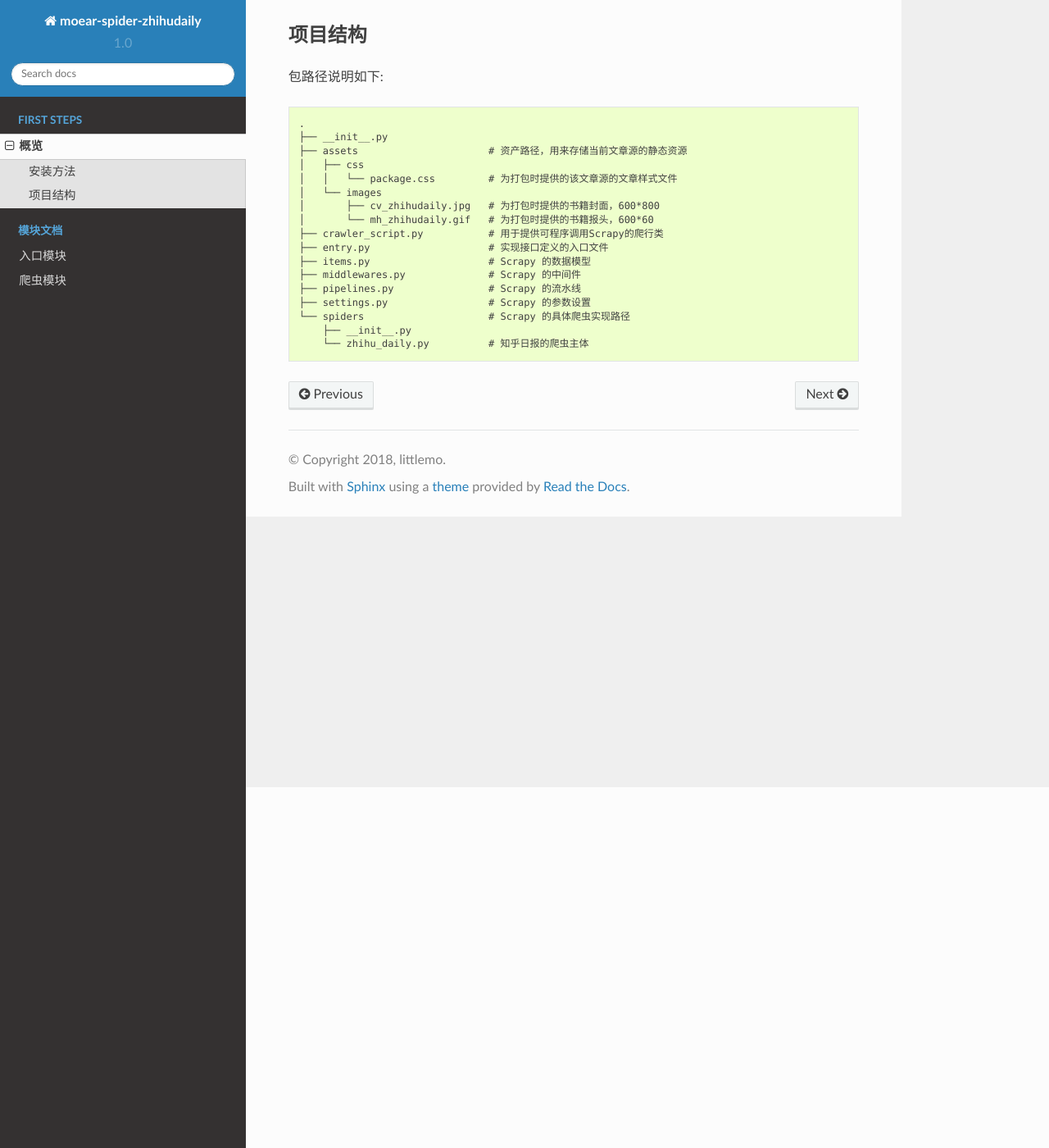
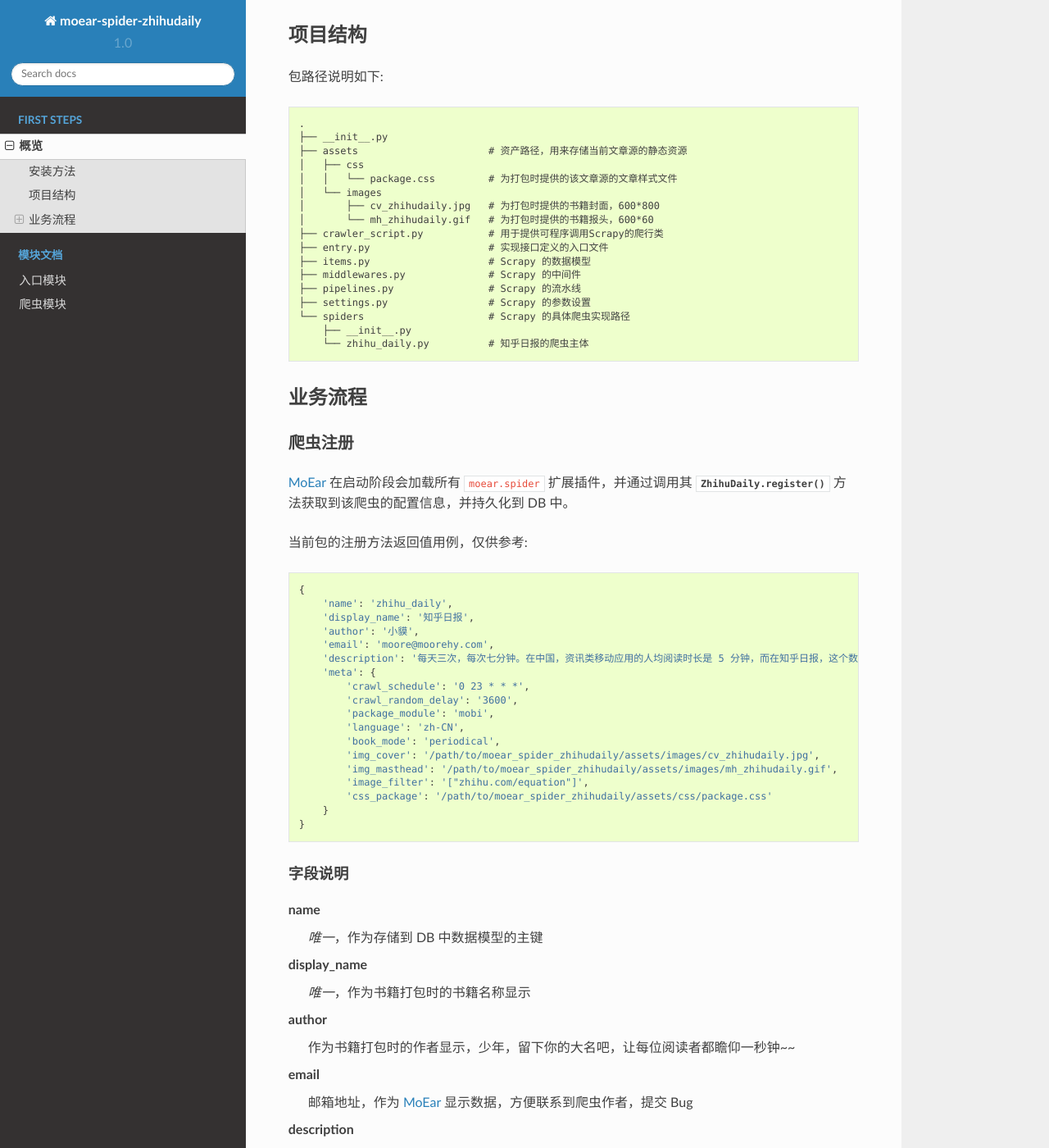
Before and after one commit to littlemo/moear-spider-zhihudaily, a Sphinx documentation site: the page built from docs/source/intro/overview.rst, in a window 1280 px wide and 1400 px high, scrolled down 440 px. Shown: the whole window at 82% size. Built offline with Sphinx 7.4.7 and the Read the Docs theme 2.0.0, drawn with Linux system fonts in a browser that asks for light colours; formulas are drawn with MathJax 3; some of the changed text lies outside the part shown.

Commit message:
F: 编写业务流程中的爬虫注册说明文档

```diff
--- a/docs/source/intro/overview.rst
+++ b/docs/source/intro/overview.rst
@@ -42,7 +42,102 @@
         └── zhihu_daily.py          # 知乎日报的爬虫主体
 
 
+业务流程
+========
+
+爬虫注册
+--------
+
+`MoEar`_ 在启动阶段会加载所有 ``moear.spider`` 扩展插件，并通过调用其
+:meth:`.ZhihuDaily.register` 方法获取到该爬虫的配置信息，并持久化到 DB 中。
+
+当前包的注册方法返回值用例，仅供参考::
+
+    {
+        'name': 'zhihu_daily',
+        'display_name': '知乎日报',
+        'author': '小貘',
+        'email': 'moore@moorehy.com',
+        'description': '每天三次，每次七分钟。在中国，资讯类移动应用的人均阅读时长是 5 分钟，而在知乎日报，这个数字是 21',
+        'meta': {
+            'crawl_schedule': '0 23 * * *',
+            'crawl_random_delay': '3600',
+            'package_module': 'mobi',
+            'language': 'zh-CN',
+            'book_mode': 'periodical',
+            'img_cover': '/path/to/moear_spider_zhihudaily/assets/images/cv_zhihudaily.jpg',
+            'img_masthead': '/path/to/moear_spider_zhihudaily/assets/images/mh_zhihudaily.gif',
+            'image_filter': '["zhihu.com/equation"]',
+            'css_package': '/path/to/moear_spider_zhihudaily/assets/css/package.css'
+        }
+    }
+
+字段说明
+~~~~~~~~
+
+name
+    *唯一*，作为存储到 DB 中数据模型的主键
+
+display_name
+    *唯一*，作为书籍打包时的书籍名称显示
+
+author
+    作为书籍打包时的作者显示，少年，留下你的大名吧，让每位阅读者都瞻仰一秒钟~~
+
+email
+    邮箱地址，作为 `MoEar`_ 显示数据，方便联系到爬虫作者，提交 Bug
+
+description
+    文章源描述，作为 `MoEar`_ 显示数据
+
+meta
+    为用于控制爬取计划&打包业务的元数据
+
+    crawl_schedule
+        爬取计划任务，遵循标准 `crontab`_ 语法格式
+
+    crawl_random_delay
+        爬取任务随机延时最大时间，单位秒。会在 ``0`` 到该值间获取一个随机数值作为爬取前的延时。
+
+        主要考虑到防止被文章源服务器 Ban 掉 IP ，
+        故在定点爬取计划任务触发后，再增加指定范围内的随机延时，以保安全。
+
+    package_module
+        指定该爬虫爬取的文章在打包时使用的打包模块名，如此处值为 ``mobi`` ，即 `MoEar`_
+        会遍历 ``moear.package`` 入口中的 ``mobi`` 插件。作为打包工具传入文章数据列表
+
+    language
+        用于指定在生成书籍文件时指定的语言
+
+    book_mode
+        书籍模式，针对 **Kindle** 目前支持两种模式，``periodical`` 与 ``book``
+
+        #. periodical，期刊模式支持列表与宫格图的索引显示，但由于官方没有完整的说明文档，
+            故很多功能的实现只能靠猜。。。
+        #. book，书籍模式，官方有提供完整的用例，故支持较好，但没有索引显示，智能看蹩脚的目录
+
+    img_cover
+        当前文章的封面图文件路径，若为空，则使用 `moear-api-common`_ 中提供的默认图片
+
+    img_masthead
+        当前文章的报头图文件路径，若为空，则使用 `moear-api-common`_ 中提供的默认图片
+
+    image_filter
+        图片链接过滤器，用以将无法被前方设置的 ``package_module``
+        打包工具本地化处理的图片过滤掉，避免影响本地化业务执行效率。
+
+        如：当前知乎日报中就会存在公式图片，这些图片是前端生成的，而非静态文件，故会下载异常，
+        通过过滤器将其滤掉。
+
+        内容为 ``JSON`` 格式的列表，支持正则表达式
+
+    css_package
+        文章的样式文件路径，这就很关键了(雾)，最终打包出来的书籍中排版是否精美全靠它！
+        此处建议直接根据文章源前端中的样式设计进行移植，剔除掉 **kindle** 不支持的样式。
+
+
 .. _MoEar: https://github.com/littlemo/moear
 .. _Scrapy: https://github.com/scrapy/scrapy
 .. _moear-api-common: https://github.com/littlemo/moear-api-common
 .. _Celery: https://github.com/celery/celery
+.. _Crontab: https://zh.wikipedia.org/wiki/Cron
```
